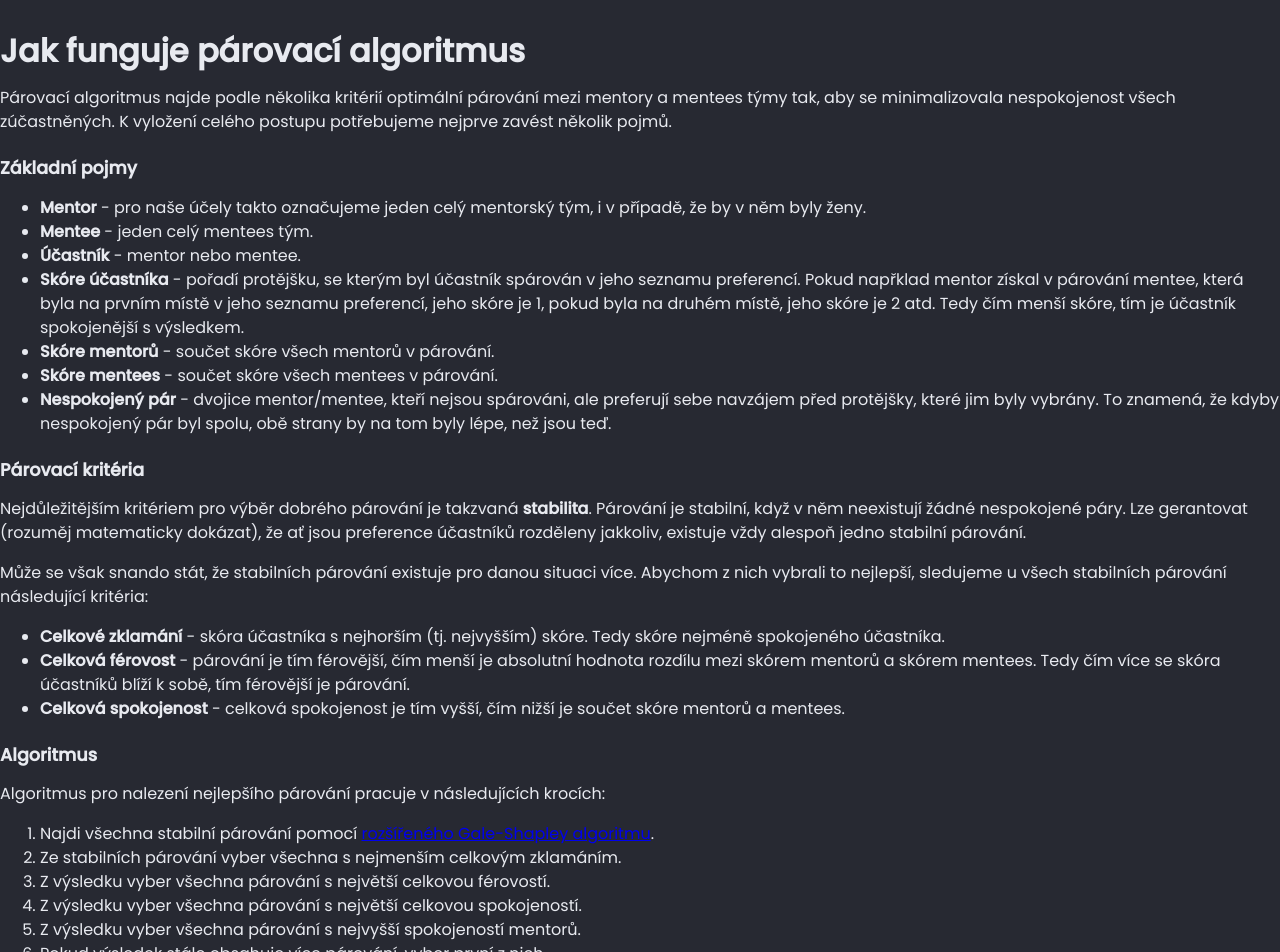
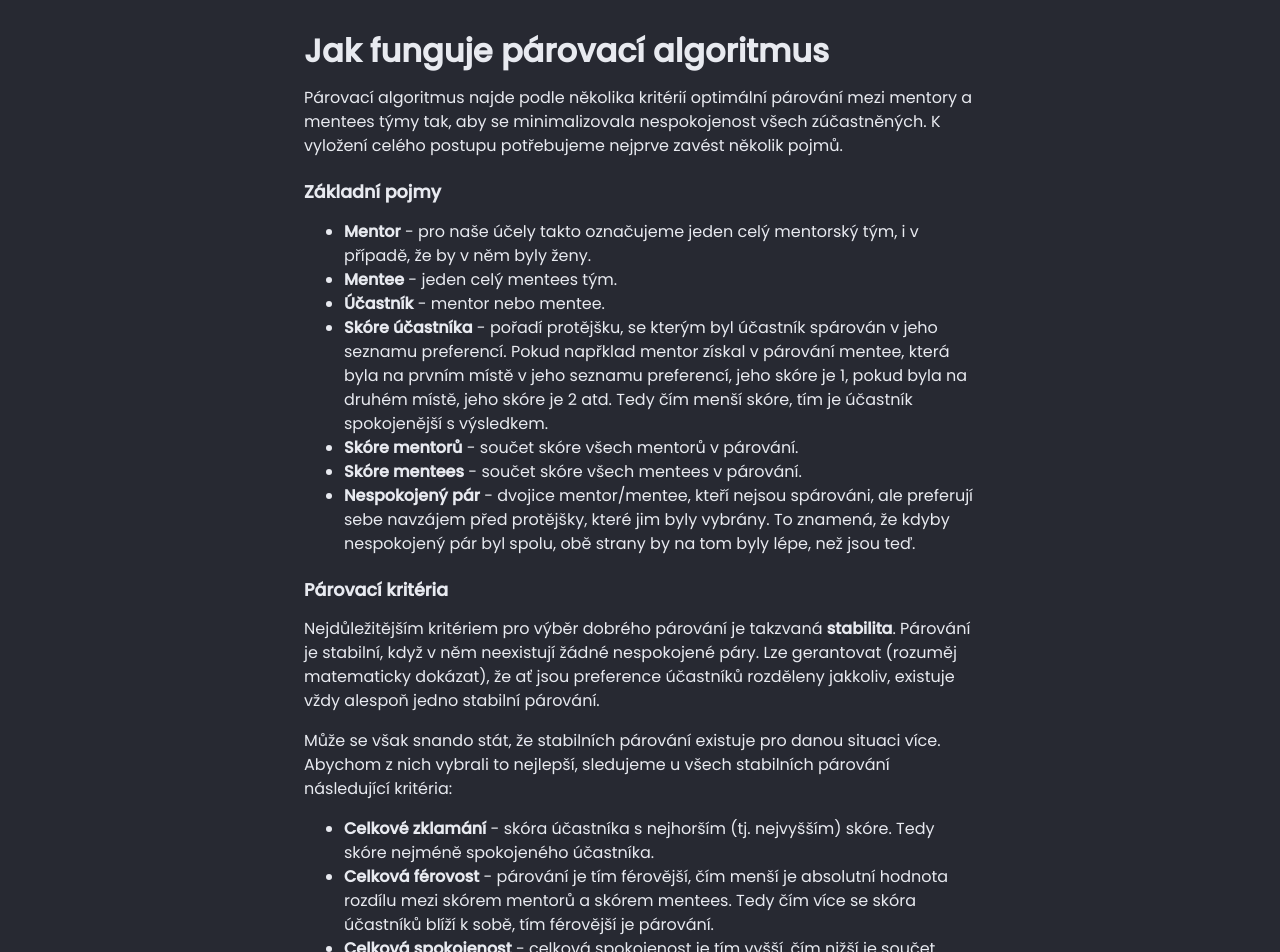
Before and after one commit to podlomar/meetyourmentor, a Next.js app: page /explanation in a window 1280 px wide. Shown: the top 952 px of the page. Built offline with nearby package versions, Linux system fonts and the light colour scheme.

Commit message:
Better styling of links

```diff
--- a/src/app/events/[eventUid]/pairing/page.tsx
+++ b/src/app/events/[eventUid]/pairing/page.tsx
@@ -100,6 +100,9 @@ const PairingPage = async ({ params }: Props): Promise<JSX.Element> => {
           <div className={styles.summaryItemValue}>{summary.overallScore}</div>
         </div>
       </div>
+
+      <p>Číslo u každého účastníka udává jeho osobní skóre, tedy na jakém místě ve svém seznamu preferencí měl svůj výsledně spárovaný protějšek.</p>
+
       {
         pairing.mentees.map((menteeIndex, mentorIndex) => {
           const mentee = event.mentees[menteeIndex];
--- a/src/app/explanation/styles.module.scss
+++ b/src/app/explanation/styles.module.scss
@@ -1,10 +1,24 @@
+@import 'styles/variables.scss';
+
 .page {
-  margin-top: 2rem;
-  margin-bottom: 2rem;
+  max-width: 720px;
+  margin: 2rem auto;
+  padding-left: 1.5rem;
+  padding-right: 1.5rem;
+  line-height: 1.5;
 
   h1 {
     font-size: 2rem;
     font-weight: 600;
     margin-bottom: 1rem;
   }
+
+  a {
+    color: $palette-4;
+    text-decoration: none;
+
+    &:hover {
+      text-decoration: underline;
+    }
+  }
 }
--- a/src/components/PartyItem/index.tsx
+++ b/src/components/PartyItem/index.tsx
@@ -41,12 +41,10 @@ const PartyItem = ({ party }: Props): JSX.Element => {
         {party.names}
       </div>
       <div className={styles.link}>
+        <CopyButton href={`/parties/${party.uid}`} />
         <Link href={`/parties/${party.uid}`} target="_blank">
           {`${process.env.SERVER_URL}/parties/${party.uid}`}
         </Link>
-      </div>
-      <div className={styles.copyButton}>
-        <CopyButton href={`/parties/${party.uid}`} />
       </div>
     </div>
   );
```
Also changed, not shown: src/components/PartyItem/styles.module.scss (+15 -8 lines).
